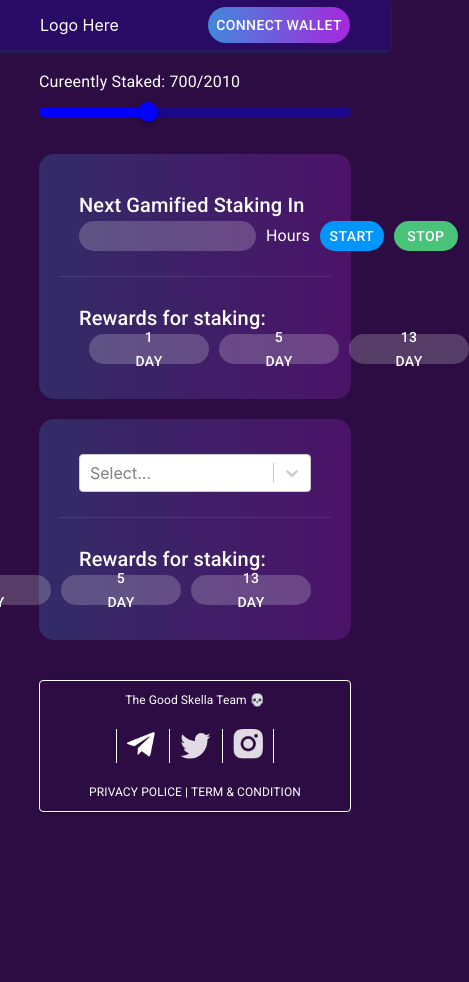
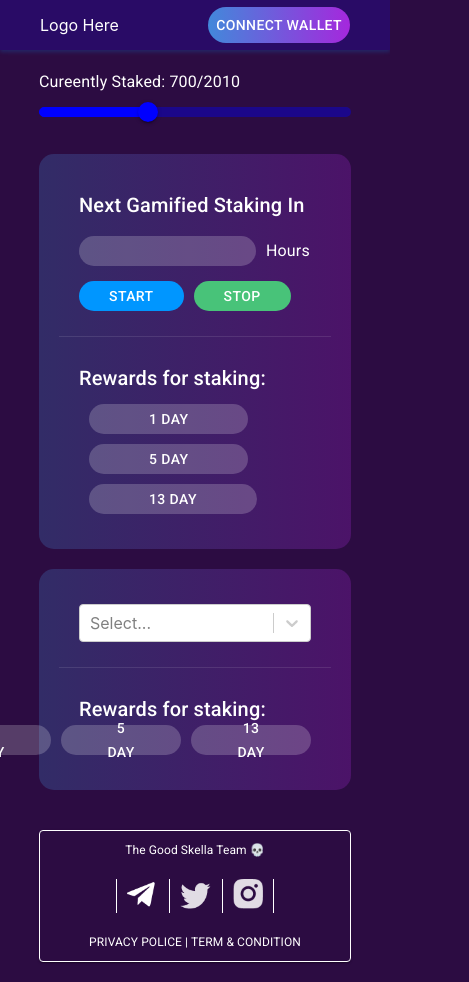
Before and after one commit to panthaacharjee/skella, a React (Create React App) app: page /connect in a window 390 px wide. Shown: the whole page, 469 px wide, since content can reach past the window. Before the commit the page ends 844 px from the top, so only its background shows below. Built offline with nearby package versions, Linux system fonts and the light colour scheme.

Commit message:
first commit

```diff
--- a/src/Components/Views/Admin.js
+++ b/src/Components/Views/Admin.js
@@ -14,7 +14,7 @@ const Admin = () => {
   ];
 
   //Media Quearry
-  const isTabletOrMobile = useMediaQuery({ query: "(max-width: 1000px)" });
+  const isTabletOrMobile = useMediaQuery({ query: "(max-width: 950px)" });
   const isMobile = useMediaQuery({ query: "(max-width: 800px)" });
 
   return (
@@ -65,9 +65,10 @@ const Admin = () => {
             md={7}
             xs={12}
             style={{
-              display: "flex",
+              display: `${isMobile ? "block" : "flex"}`,
               alignItems: "center",
               justifyContent: `${isTabletOrMobile ? "flex-start" : "flex-end"}`,
+              marginTop: `${isTabletOrMobile ? "15px" : "0px"}`,
             }}
           >
             <div style={{ display: "flex", alignItems: "center" }}>
@@ -84,9 +85,15 @@ const Admin = () => {
               />
               <Typography color={"#fff"}> Hours</Typography>
             </div>
+            <div
+              style={{
+                display: "flex",
+                marginTop: `${isMobile ? "15px" : "0px"}`,
+              }}
+            >
               <Button
                 style={{
-                marginLeft: "10px",
+                  marginLeft: `${isMobile ? "0px" : "10px"}`,
                   background: "#0096FF",
                   borderRadius: "53px",
                   border: "0px solid red",
@@ -110,6 +117,7 @@ const Admin = () => {
               >
                 Stop
               </Button>
+            </div>
           </Grid>
         </Grid>
         <Grid
@@ -132,7 +140,7 @@ const Admin = () => {
             md={7}
             xs={12}
             style={{
-              display: "flex",
+              display: `${isMobile ? "block" : "flex"}`,
               alignItems: "center",
               justifyContent: `${isTabletOrMobile ? "flex-start" : "flex-end"}`,
             }}
@@ -146,6 +154,7 @@ const Admin = () => {
                 height: "30px",
                 padding: "0px 60px",
                 color: "#fff",
+                marginTop: `${isMobile ? "10px" : "0px"}`,
               }}
             >
               1 Day
@@ -159,6 +168,7 @@ const Admin = () => {
                 height: "30px",
                 padding: "0px 60px",
                 color: "#fff",
+                marginTop: `${isMobile ? "10px" : "0px"}`,
               }}
             >
               5 Day
@@ -172,6 +182,7 @@ const Admin = () => {
                 height: "30px",
                 padding: "0px 60px",
                 color: "#fff",
+                marginTop: `${isMobile ? "10px" : "0px"}`,
               }}
             >
               13 Day
```
Lines whose indentation alone changed are shown as unchanged.
